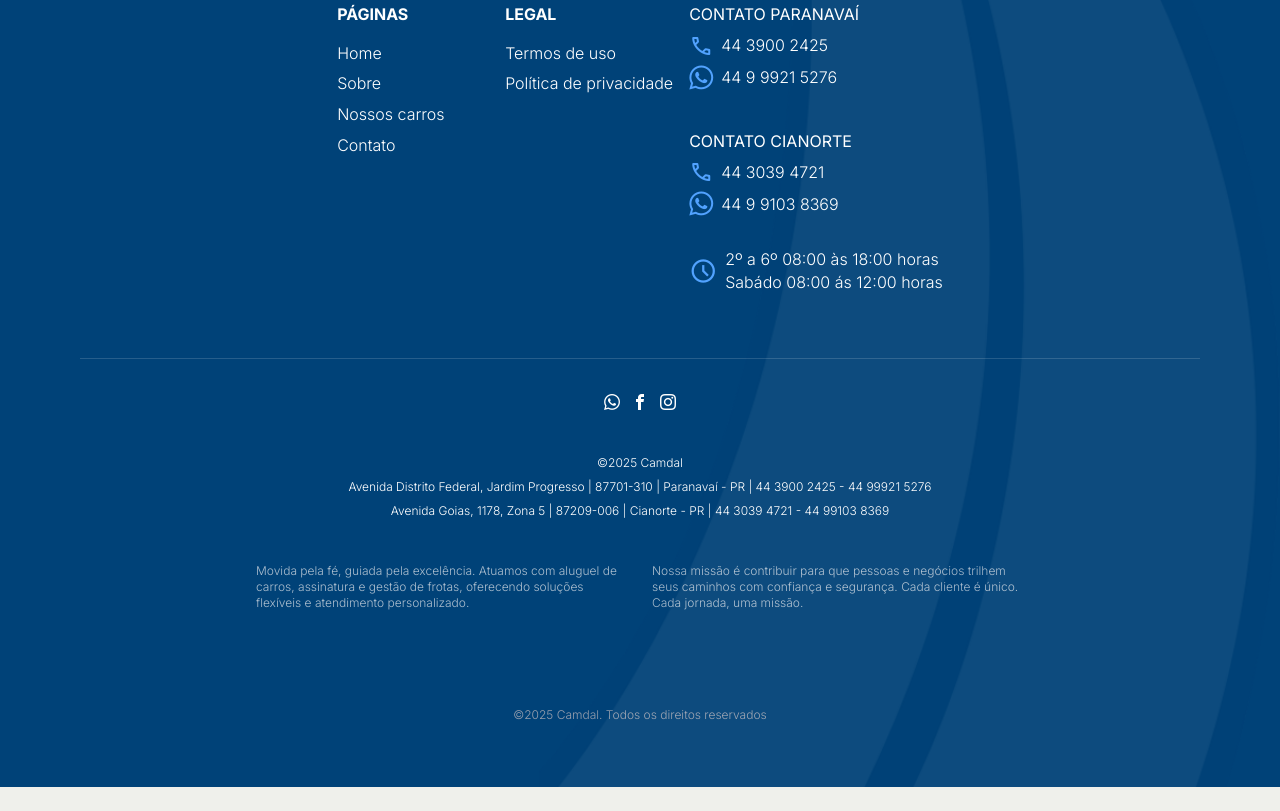
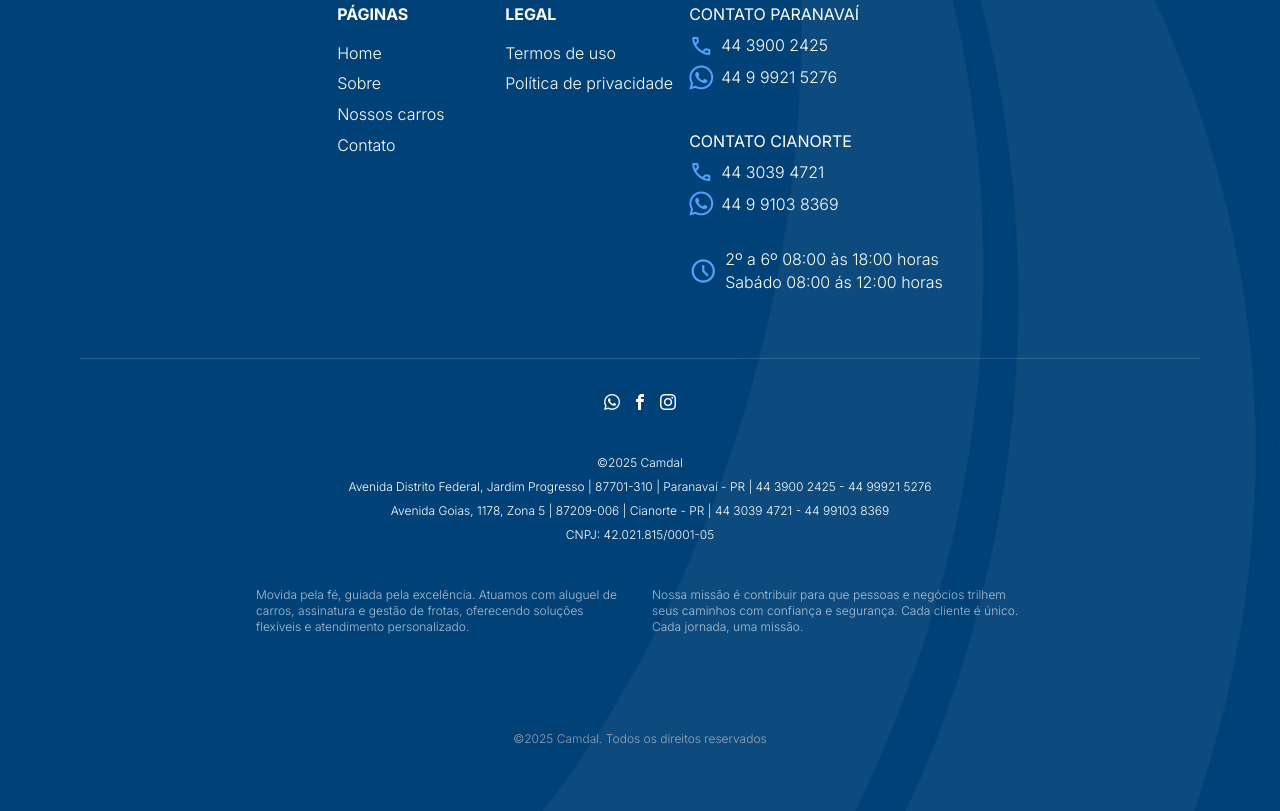
Before and after one commit to wesClyton/camdal, an Astro site: page / in a window 1280 px wide. Shown: the part 6456-7267 px from the top of the page. Before the commit the page ends 7243 px from the top, so only its background shows below. Built offline with nearby package versions, Linux system fonts and the light colour scheme; Astro itself is replaced by a stand-in of ours; a web font is replaced by a local one.

Commit message:
add cnpj e metatg facebook

```diff
--- a/src/components/Footer.astro
+++ b/src/components/Footer.astro
@@ -168,9 +168,12 @@
           Avenida Distrito Federal, Jardim Progresso | 87701-310 | Paranavaí -
           PR | 44 3900 2425 - 44 99921 5276
         </p>
-        <p>
+        <p class="mb-2">
           Avenida Goias, 1178, Zona 5 | 87209-006 | Cianorte - PR | 44 3039 4721
           - 44 99103 8369
+        </p>
+        <p>
+          CNPJ: 42.021.815/0001-05
         </p>
         <div
           class="flex flex-col sm:flex-row opacity-75 mt-11 max-w-3xl gap-6 text-left"
--- a/src/layouts/Layout.astro
+++ b/src/layouts/Layout.astro
@@ -34,6 +34,8 @@
     <meta name="twitter:description" content="Camdal Rent: aluguéis rápidos, seguros e com preço justo para Cianorte, Paranavaí e região. Reserve agora.">
     <meta name="twitter:image" content="https://camdal.vercel.app/_astro/seo.png">
 
+    <meta name="facebook-domain-verification" content="7fzaydkpbtrf9dqxpcvam4bq92fel3" />
+
 		<meta name="generator" content={Astro.generator} />
 		<title>{title}</title>
     <link rel="preconnect" href="https://fonts.googleapis.com">
```
